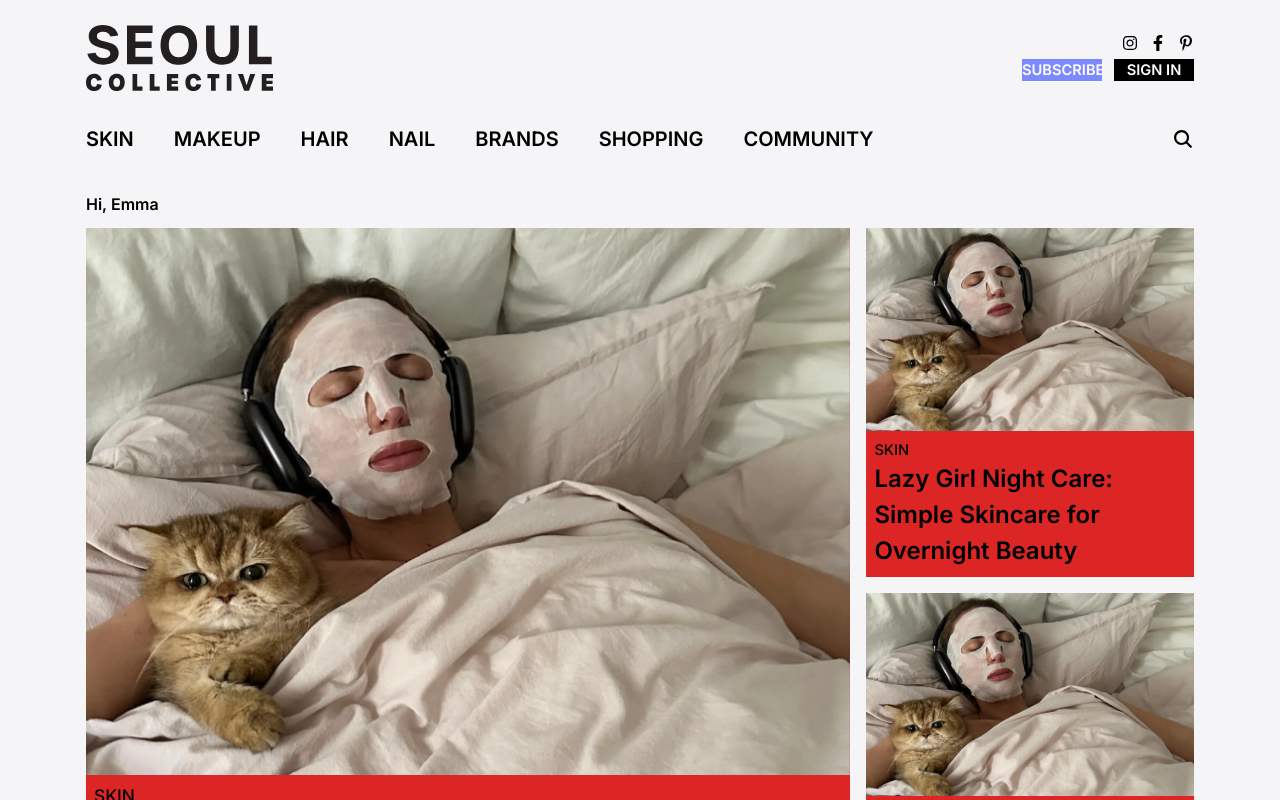
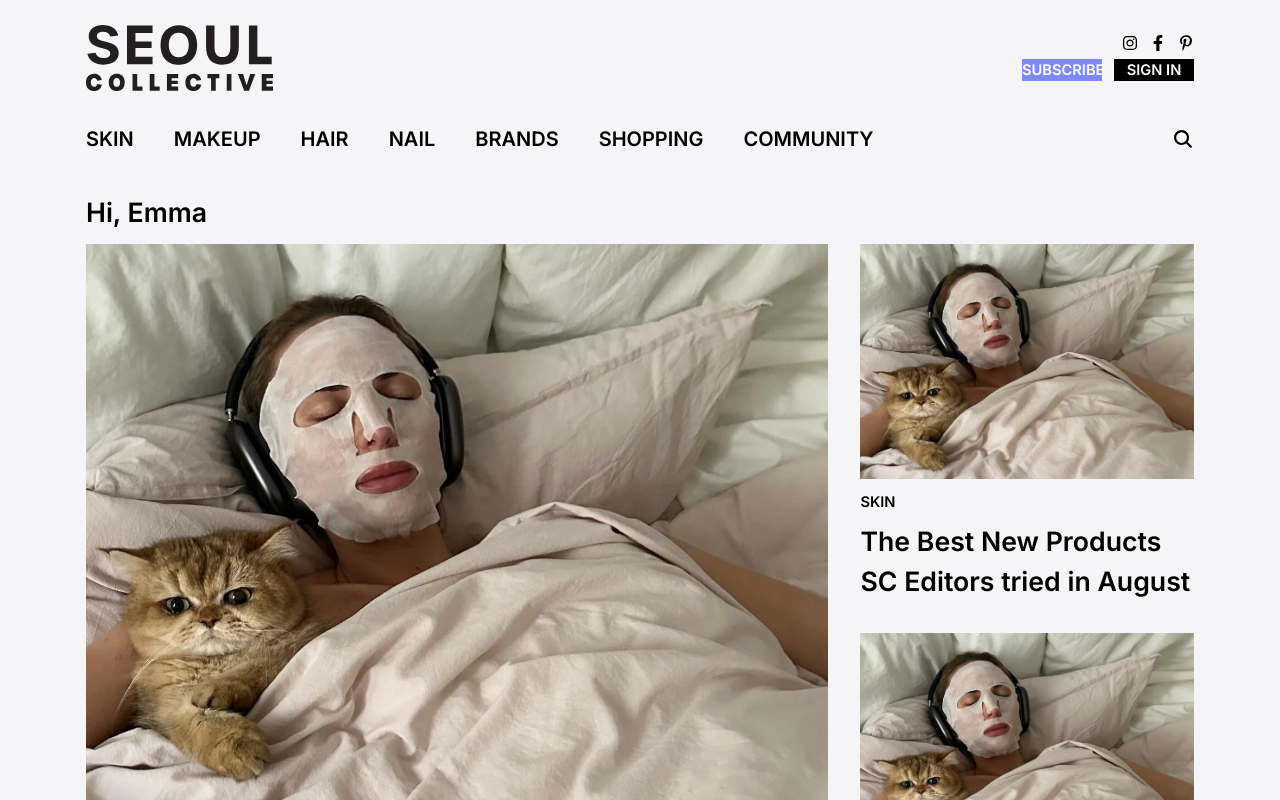
Before and after one commit to SEOUL-COLLECTIVE/SEOUL-COLLECTIVE-Client, a Next.js app: page / in a window 1280 px wide. Shown: the top 800 px of the page. Built offline with nearby package versions, Linux system fonts and the light colour scheme.

Commit message:
chore: main section 비율 및 gap 조정

```diff
--- a/src/components/Cards/ContentsCard.tsx
+++ b/src/components/Cards/ContentsCard.tsx
@@ -15,6 +15,10 @@ type SectionStyle = {
     category: string
     title: string
   }
+  gap: {
+    image_categroy: string
+    category_title: string
+  }
   image?: {
     width: string
     height: string
@@ -28,6 +32,10 @@ const sectionType: SectionStyle[] = [
       category: 'text-p13',
       title: 'text-p28',
     },
+    gap: {
+      image_categroy: 'pt-6',
+      category_title: 'pt-3',
+    },
     image: {
       width: '770px',
       height: '552px',
@@ -37,7 +45,11 @@ const sectionType: SectionStyle[] = [
     section: 'sub',
     font: {
       category: 'text-p11',
-      title: 'text-p18',
+      title: 'text-p20',
+    },
+    gap: {
+      image_categroy: 'pt-3',
+      category_title: 'pt-1',
     },
     image: {
       width: '300px',
@@ -50,6 +62,10 @@ const sectionType: SectionStyle[] = [
       category: 'text-p10',
       title: 'text-p16',
     },
+    gap: {
+      image_categroy: 'pt-2',
+      category_title: 'pt-3',
+    },
     image: {
       width: '300px',
       height: '200px',
@@ -61,6 +77,10 @@ const sectionType: SectionStyle[] = [
       category: 'text-p13',
       title: 'text-p26',
     },
+    gap: {
+      image_categroy: 'pt-2',
+      category_title: 'pt-3',
+    },
     image: {
       width: '300px',
       height: '200px',
@@ -71,6 +91,10 @@ const sectionType: SectionStyle[] = [
     font: {
       category: 'text-p10',
       title: 'text-p16',
+    },
+    gap: {
+      image_categroy: 'pt-2',
+      category_title: 'pt-3',
     },
     image: {
       width: '300px',
@@ -89,16 +113,21 @@ export default function ContentsCard({ imageUrl, category, title, section }: Con
       <div
         className={`relative w-full ${
           style.section === 'main'
-            ? 'aspect-[768/550]' // 큰 카드 비율
-            : 'aspect-[384/238]' // 작은 카드 비율
+            ? 'aspect-[770/582]' // 큰 카드 비율
+            : 'aspect-[334/235]' // 작은 카드 비율
         }`}
       >
         <Image src={imageUrl} alt="thumbnail" fill className="object-cover" />
       </div>
+
       {/* 텍스트 영역 */}
-      <div className="flex flex-1 flex-col justify-between p-2">
-        <span className={`${style.font.category} font-medium`}>{category}</span>
-        <div className={`${style.font.title} whitespace-pre-line break-words`}>{title}</div>
+      <div className={`flex flex-col gap-1 ${style.gap.image_categroy}`}>
+        <span className={`${style.font.category} `}>{category}</span>
+        <div
+          className={`${style.font.title} ${style.gap.category_title} line-clamp-2 whitespace-pre-line break-words`}
+        >
+          {title}
+        </div>
       </div>
     </div>
   )
--- a/src/components/Sections/Main.tsx
+++ b/src/components/Sections/Main.tsx
@@ -3,31 +3,30 @@ import ContentsCard from '../Cards/ContentsCard'
 
 export default function Main() {
   return (
-    <div className="grid grid-cols-[7fr_3fr] grid-rows-2 gap-4">
+    <div className="grid grid-cols-[6.9fr_3.1fr] grid-rows-2 gap-8">
       {/* 왼쪽 큰 박스 (2열 차지) */}
-      <div className="row-span-2 bg-red-600">
+      <div className="row-span-2">
         <ContentsCard
           section="main"
-          title="Lazy Girl Night Care:
-          Simple Skincare for Overnight Beauty"
+          title={`Lazy Girl Night Care:\nSimple Skincare for Overnight Beauty`}
           category="SKIN"
           imageUrl="/test/thumbnail_01.jpg"
         />
       </div>
 
       {/* 오른쪽 두 박스 */}
-      <div className="bg-red-600">
+      <div>
         <ContentsCard
           section="sub"
-          title="Lazy Girl Night Care: Simple Skincare for Overnight Beauty"
+          title={'The Best New Products \nSC Editors tried in August'}
           category="SKIN"
           imageUrl="/test/thumbnail_01.jpg"
         />
       </div>
-      <div className="bg-red-600">
+      <div>
         <ContentsCard
           section="sub"
-          title="Lazy Girl Night Care: Simple Skincare for Overnight Beauty"
+          title={'How to Spot Authentic vs\n Fake K-Beauty Products'}
           category="SKIN"
           imageUrl="/test/thumbnail_01.jpg"
         />
--- a/tailwind.config.ts
+++ b/tailwind.config.ts
@@ -22,6 +22,7 @@ const config: Config = {
         p15: '1.25rem',
         p16: '1.333rem',
         p18: '1.5rem',
+        p20: '1.667rem',
         p26: '2.167rem',
         p28: '2.333rem',
       },
```
